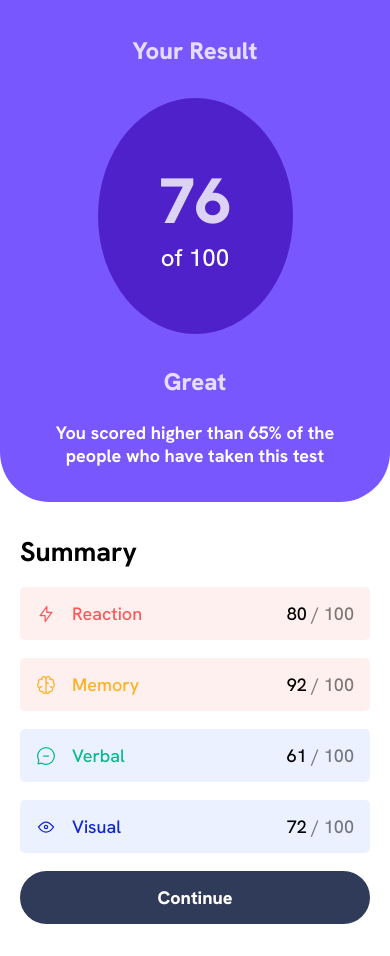
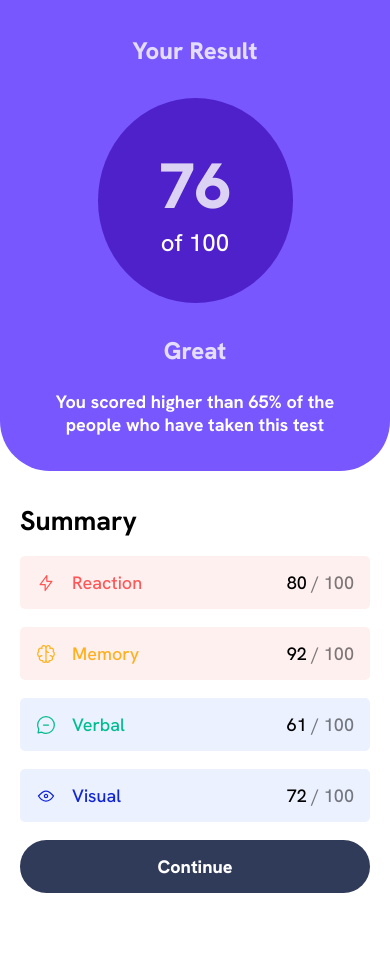
Before and after one commit to donatusbishung/My-frontend-projects, a plain HTML site: page Frontend-mentor/index.html in a window 390 px wide. After the commit the page ends 925 px from the top, so only its background shows below. Drawn offline with Linux system fonts and the light colour scheme.

Commit message:
modified the style sheet changed circle vh to px

```diff
--- a/Frontend-mentor/style.css
+++ b/Frontend-mentor/style.css
@@ -177,7 +177,7 @@ button {
 
     main {
         width: 100%;
-        height: 100%;
+        height: auto;
         /* height: auto; */
         margin: auto;
         display: flex;
@@ -189,7 +189,7 @@ button {
 
     .container {
         width: 100%;
-        height: auto;
+        height: 100%;
         display: flex;
         flex-direction: column;
         justify-content: center;
@@ -215,7 +215,7 @@ button {
 
     .left-side-section .scores-section {
         width: 50%;
-        height: 28vh;
+        height: 205px;
         display: flex;
         flex-direction: column;
         justify-content: center;
```
